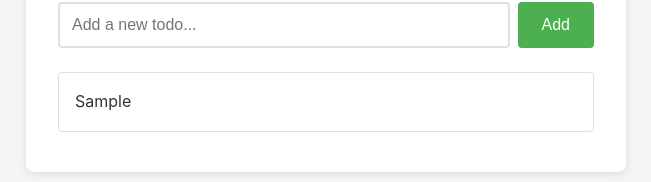
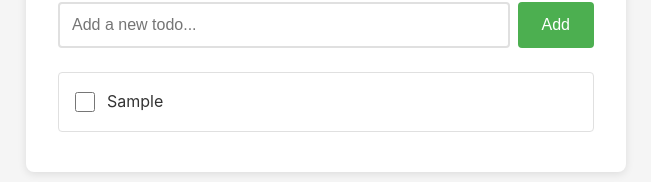
Before and after one commit to fernandoalvarezfp/simple-todo-list, a React (Vite) app: page / in a window 1280 px wide. Both pictures are taken after typing "Sample" into the empty fields and a click on the button "Add". Shown: the part 137-319 px from the top of the page, without its empty margins (314-965 px from the left). Built offline with nearby package versions, Linux system fonts and the light colour scheme.

Commit message:
feat: implement toggle todo complete

```diff
--- a/src/App.jsx
+++ b/src/App.jsx
@@ -15,11 +15,19 @@
     setTodos([...todos, newTodo]);
   };
 
+  const toggleTodo = (id) => {
+    setTodos(
+      todos.map((todo) =>
+        todo.id === id ? { ...todo, completed: !todo.completed } : todo
+      )
+    );
+  };
+
   return (
     <div className="app">
       <h1>Todo List</h1>
       <TodoForm onAddTodo={addTodo} />
-      <TodoList todos={todos} />
+      <TodoList todos={todos} onToggleTodo={toggleTodo} />
     </div>
   );
 }
--- a/src/components/TodoItem.css
+++ b/src/components/TodoItem.css
@@ -1,6 +1,7 @@
 .todo-item {
   display: flex;
   align-items: center;
+  gap: 0.75rem;
   padding: 1rem;
   background-color: #fff;
   border: 1px solid #e0e0e0;
@@ -13,7 +14,19 @@
   box-shadow: 0 2px 4px rgba(0, 0, 0, 0.1);
 }
 
+.todo-checkbox {
+  width: 1.25rem;
+  height: 1.25rem;
+  cursor: pointer;
+}
+
 .todo-text {
   flex: 1;
   color: #333;
+  transition: all 0.2s;
 }
+
+.todo-text.completed {
+  text-decoration: line-through;
+  color: #999;
+}
--- a/src/components/TodoItem.jsx
+++ b/src/components/TodoItem.jsx
@@ -1,9 +1,17 @@
 import "./TodoItem.css";
 
-function TodoItem({ todo }) {
+function TodoItem({ todo, onToggle }) {
   return (
     <li className="todo-item">
-      <span className="todo-text">{todo.text}</span>
+      <input
+        type="checkbox"
+        className="todo-checkbox"
+        checked={todo.completed}
+        onChange={() => onToggle(todo.id)}
+      />
+      <span className={`todo-text ${todo.completed ? "completed" : ""}`}>
+        {todo.text}
+      </span>
     </li>
   );
 }
--- a/src/components/TodoList.jsx
+++ b/src/components/TodoList.jsx
@@ -1,7 +1,7 @@
 import TodoItem from "./TodoItem";
 import "./TodoList.css";
 
-function TodoList({ todos }) {
+function TodoList({ todos, onToggleTodo }) {
   if (todos.length === 0) {
     return <p className="empty-message">No todos yet. Add one to get started!</p>;
   }
@@ -9,7 +9,7 @@
   return (
     <ul className="todo-list">
       {todos.map((todo) => (
-        <TodoItem key={todo.id} todo={todo} />
+        <TodoItem key={todo.id} todo={todo} onToggle={onToggleTodo} />
       ))}
     </ul>
   );
```
